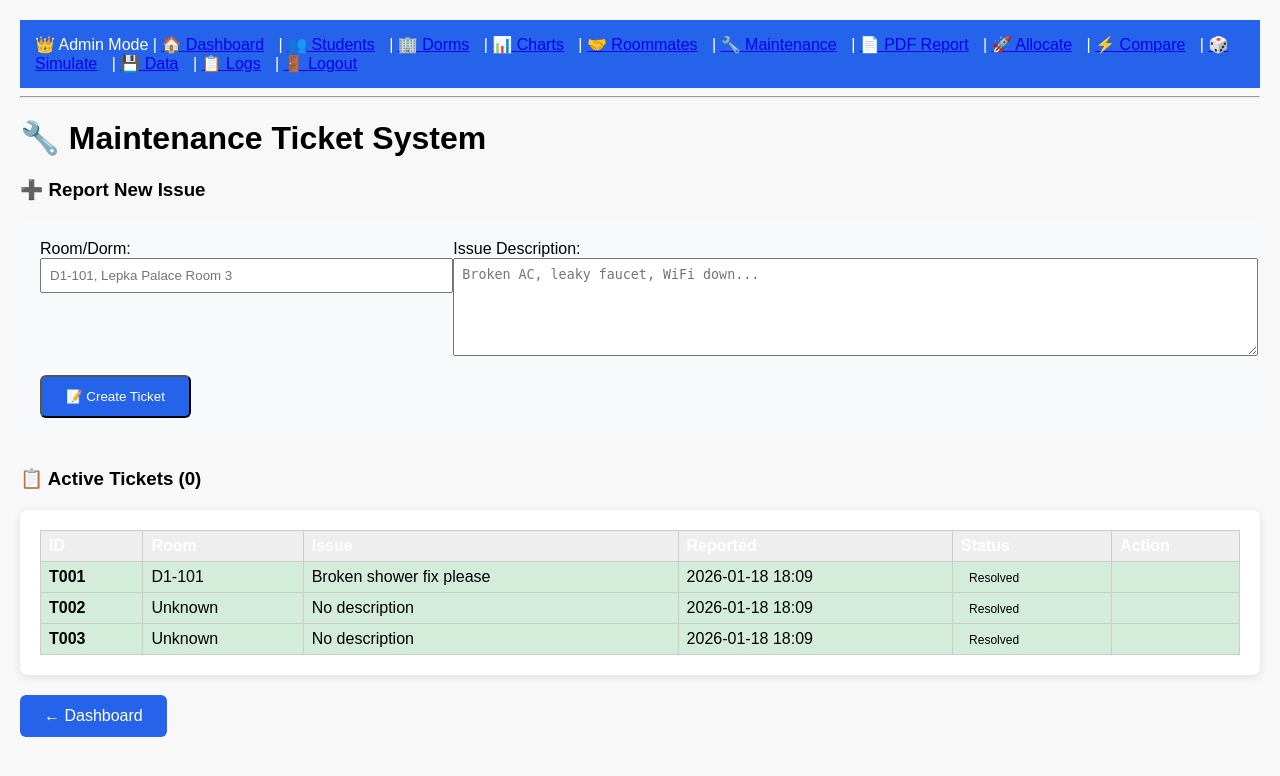
After one commit to javdevA/SmartDormCapstonePro, a Flask app: page /maintenance in a window 1280 px wide. The commit adds this page. Shown: the top 776 px of the page. Run offline with Flask 3, Linux system fonts and the light colour scheme; the visitor is signed in with stand-in values (Sample User, id 1).

Commit message:
feat: maintenance ticket system + allocation fix 🔧✨

```diff
--- a/app.py
+++ b/app.py
@@ -3,11 +3,13 @@ from flask import Flask, render_template, request, redirect, url_for, flash, sen
 from pathlib import Path
 import random
 import hashlib
+import csv
+from datetime import datetime
 from storage import (
     load_students, save_students, load_dorms, save_dorms,
-    save_allocation, import_students_from_file, import_dorms_from_file,
-    read_csv, STUDENTS_FILE, DORMS_FILE, ALLOC_FILE  # ← ADD read_csv HERE
+    save_allocation, read_csv, STUDENTS_FILE, DORMS_FILE, ALLOC_FILE
 )
+
 from models import (
     greedy_allocation, compute_fairness_metrics, simulate_allocation,
     random_allocation, priority_allocation, suggest_roommates, roommate_compatibility
@@ -516,5 +518,76 @@ def roommates():
     log_event("ADMIN", f"Viewed roommate matches: {len(pairs)} pairs found")
     return render_template("roommates.html", pairs=pairs, students_count=len(students))
 
+def write_csv(filename, data, fieldnames):
+    """Safe CSV writer"""
+    filename.parent.mkdir(parents=True, exist_ok=True)
+    with open(filename, 'w', newline='', encoding='utf-8') as f:
+        writer = csv.DictWriter(f, fieldnames=fieldnames)
+        writer.writeheader()
+        writer.writerows(data)
+
+@app.route("/maintenance", methods=["GET", "POST"])
+@login_required
+def maintenance():
+    tickets_file = DATA_DIR / "maintenance.csv"
+    tickets = []
+
+    # Load tickets
+    if tickets_file.exists():
+        try:
+            tickets = read_csv(tickets_file)
+        except:
+            tickets = []
+
+    if request.method == "POST":
+        # CHECK IF THIS IS RESOLVE ACTION (NEW LOGIC)
+        if request.form.get("resolve_ticket"):
+            ticket_id = request.form["resolve_ticket"]
+            for ticket in tickets:
+                if ticket.get("id") == ticket_id:
+                    ticket["status"] = "Resolved"
+                    import time
+                    ticket["resolved"] = time.strftime("%Y-%m-%d %H:%M")
+                    break
+
+            # Save updated tickets
+            tickets_file.parent.mkdir(parents=True, exist_ok=True)
+            import csv
+            with open(tickets_file, 'w', newline='', encoding='utf-8') as f:
+                fieldnames = ["id", "room", "issue", "reported", "status", "resolved"]
+                writer = csv.DictWriter(f, fieldnames=fieldnames)
+                writer.writeheader()
+                writer.writerows(tickets)
+
+            flash(f"✅ Ticket {ticket_id} resolved!", "success")
+            return redirect(url_for("maintenance"))
+
+        # CREATE NEW TICKET (original logic)
+        else:
+            import time
+            timestamp = time.strftime("%Y-%m-%d %H:%M")
+            new_ticket = {
+                "id": f"T{len(tickets) + 1:03d}",
+                "room": request.form.get("room", "Unknown"),
+                "issue": request.form.get("issue", "No description"),
+                "reported": timestamp,
+                "status": "Open"
+            }
+            tickets.append(new_ticket)
+
+            tickets_file.parent.mkdir(parents=True, exist_ok=True)
+            import csv
+            with open(tickets_file, 'w', newline='', encoding='utf-8') as f:
+                fieldnames = ["id", "room", "issue", "reported", "status"]
+                writer = csv.DictWriter(f, fieldnames=fieldnames)
+                writer.writeheader()
+                writer.writerows(tickets)
+
+            log_event("ADMIN", f"New maintenance ticket: {new_ticket['id']}")
+            flash(f"✅ Ticket {new_ticket['id']} created!", "success")
+            return redirect(url_for("maintenance"))
+
+    return render_template("maintenance.html", tickets=tickets)
+
 if __name__ == "__main__":
     app.run(debug=True)
--- /dev/null
+++ b/data/maintenance.csv
@@ -0,0 +1,4 @@
+id,room,issue,reported,status,resolved
+T001,D1-101,Broken shower fix please,2026-01-18 18:09,Resolved,2026-01-18 18:12
+T002,Unknown,No description,2026-01-18 18:09,Resolved,2026-01-18 18:12
+T003,Unknown,No description,2026-01-18 18:09,Resolved,2026-01-18 18:12
--- a/templates/base.html
+++ b/templates/base.html
@@ -13,6 +13,7 @@
 <a href="{{ url_for('dorms_list') }}">🏢 Dorms</a> |
 <a href="{{ url_for('charts') }}">📊 Charts</a> |
 <a href="{{ url_for('roommates') }}">🤝 Roommates</a> |
+<a href="{{ url_for('maintenance') }}">🔧 Maintenance</a> |
 <a href="{{ url_for('pdf_report') }}">📄 PDF Report</a> |
 <a href="{{ url_for('run_allocation') }}">🚀 Allocate</a> |
 <a href="{{ url_for('compare_strategies') }}">⚡ Compare</a> |
--- /dev/null
+++ b/templates/maintenance.html
@@ -0,0 +1,61 @@
+{% extends "base.html" %}
+{% block content %}
+<h1>🔧 Maintenance Ticket System</h1>
+
+<!-- NEW TICKET FORM -->
+<h3>➕ Report New Issue</h3>
+<form method="post" style="background: #f8f9fa; padding: 20px; border-radius: 8px; margin-bottom: 30px;">
+    <div style="display: grid; grid-template-columns: 1fr 2fr; gap: 20px;">
+        <div>
+            <label>Room/Dorm:</label><br>
+            <input type="text" name="room" placeholder="D1-101, Lepka Palace Room 3" required style="width: 100%; padding: 8px;">
+        </div>
+        <div>
+            <label>Issue Description:</label><br>
+            <textarea name="issue" placeholder="Broken AC, leaky faucet, WiFi down..." required style="width: 100%; padding: 8px; height: 80px;"></textarea>
+        </div>
+    </div>
+    <button type="submit" class="btn-primary" style="margin-top: 15px;">📝 Create Ticket</button>
+</form>
+
+<!-- TICKETS TABLE -->
+<h3>📋 Active Tickets ({{ tickets|selectattr('status', 'equalto', 'Open')|list|length }})</h3>
+{% if tickets %}
+<div class="chart-container">
+    <table style="width: 100%;">
+        <tr style="background: #2563eb; color: white;">
+            <th>ID</th><th>Room</th><th>Issue</th><th>Reported</th><th>Status</th><th>Action</th>
+        </tr>
+        {% for ticket in tickets|sort(attribute='reported', reverse=true) %}
+        <tr style="{% if ticket.status == 'Resolved' %}background: #d4edda;{% elif ticket.status == 'Open' %}background: #fff3cd;{% endif %}">
+            <td><strong>{{ ticket.id }}</strong></td>
+            <td>{{ ticket.room }}</td>
+            <td>{{ ticket.issue[:40] }}{% if ticket.issue|length > 40 %}...{% endif %}</td>
+            <td>{{ ticket.reported }}</td>
+            <td>
+                <span style="padding: 4px 8px; border-radius: 12px; font-size: 12px;
+                    background: {% if ticket.status == 'Open' %}#fee2e2{% elif ticket.status == 'Resolved' %}#d4edda{% endif %};">
+                    {{ ticket.status }}
+                </span>
+            </td>
+            <td>
+                {% if ticket.status == 'Open' %}
+                <form method="post" style="display: inline;">
+                    <input type="hidden" name="resolve_ticket" value="{{ ticket.id }}">
+                    <button type="submit" class="btn-primary" style="padding: 4px 12px; font-size: 12px;">✅ Resolve</button>
+                </form>
+                {% endif %}
+            </td>
+        </tr>
+        {% endfor %}
+    </table>
+</div>
+{% else %}
+<div style="text-align: center; padding: 40px; background: #f8f9fa; border-radius: 10px;">
+    <h3>🎉 No maintenance issues!</h3>
+    <p>Perfect dorm condition. Create a test ticket above.</p>
+</div>
+{% endif %}
+
+<a href="{{ url_for('index') }}" class="btn-primary">← Dashboard</a>
+{% endblock %}
```
Also changed, not shown: data/allocations.csv (+16 -16 lines), data/logs.csv (+18 -0 lines), templates/index.html (+18 -13 lines).
